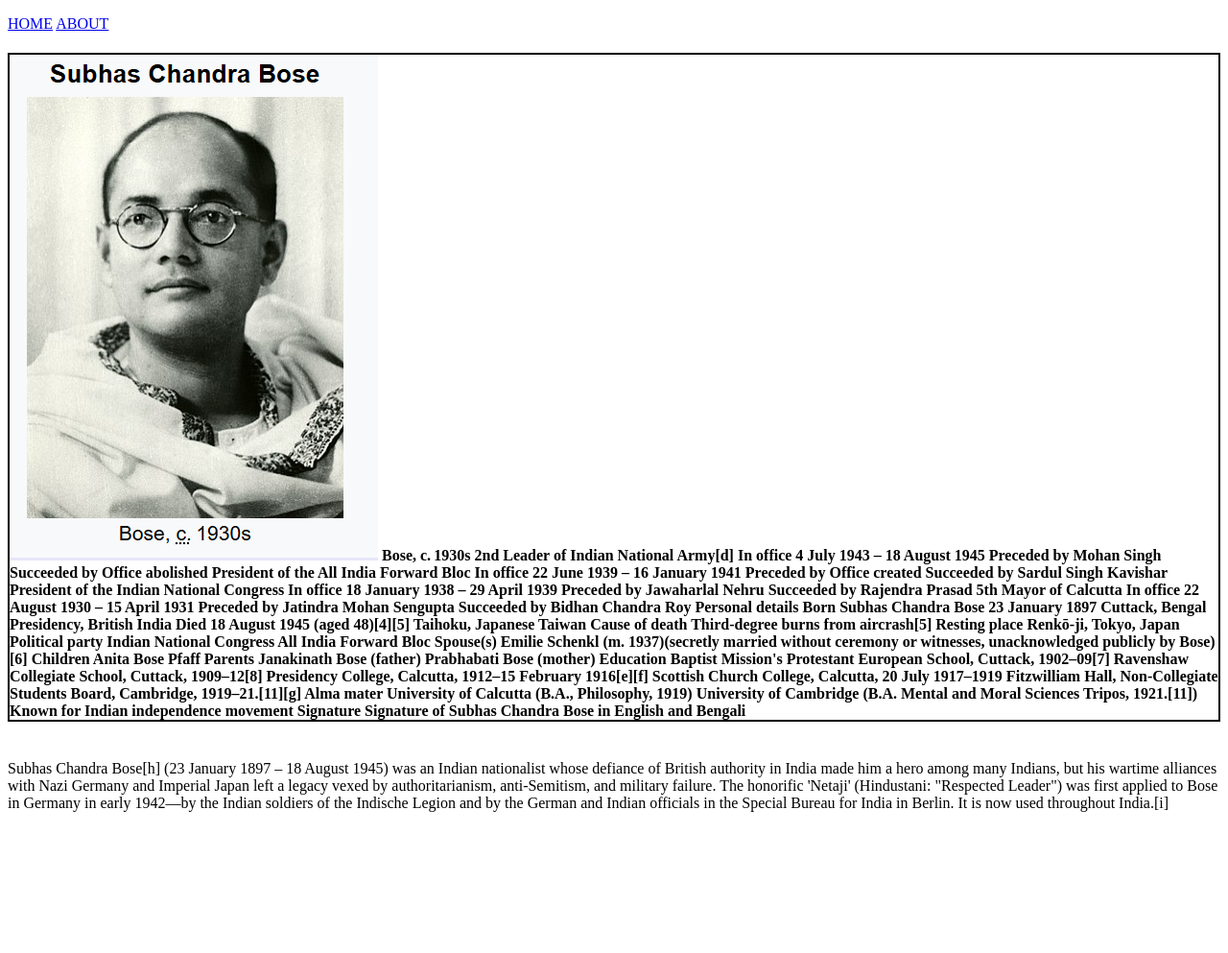
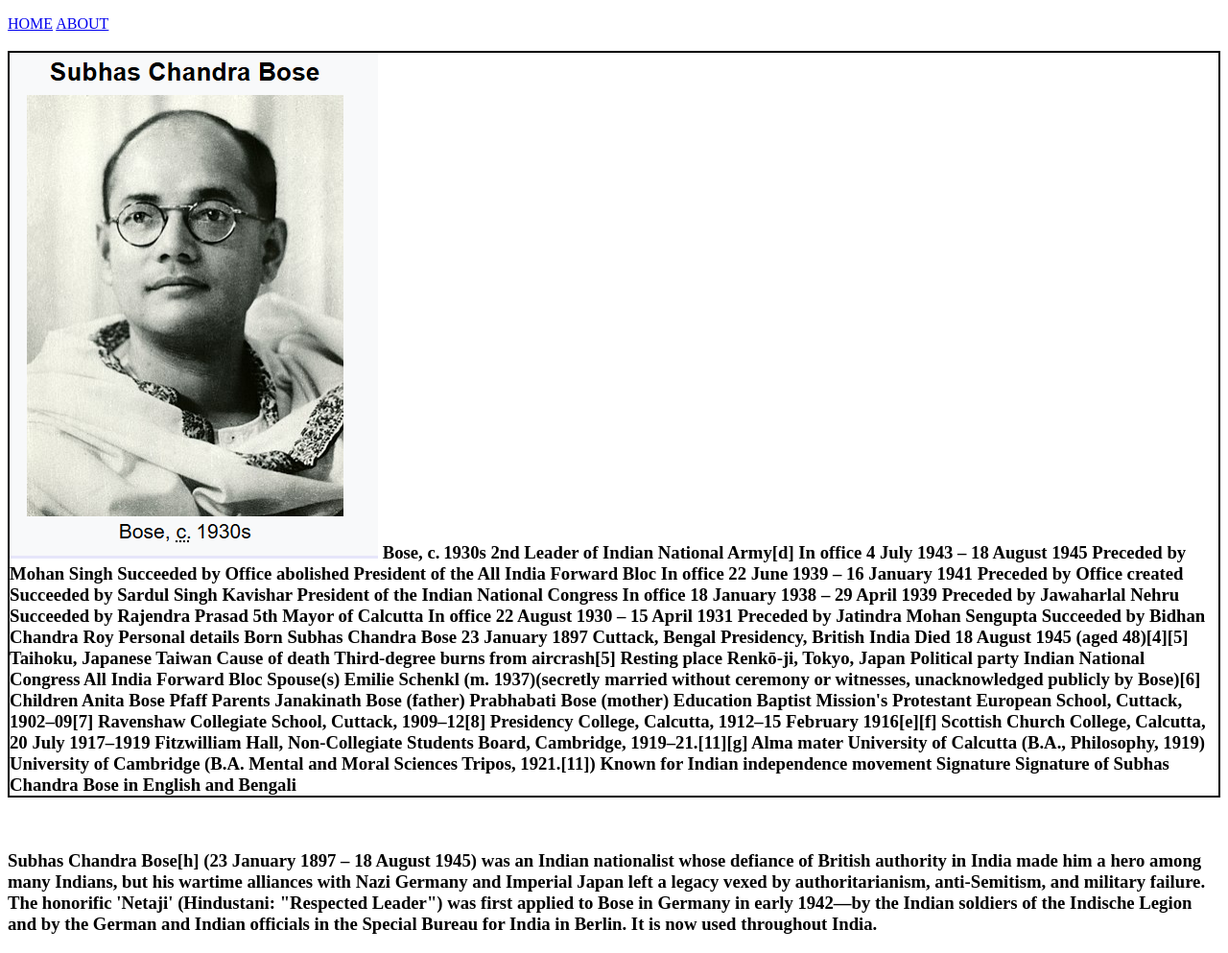
Before and after one commit to vaishu2714/role-model, a plain HTML site: page index.html in a window 1280 px wide. Shown: the whole page at 96% size. Before the commit the page ends 854 px from the top, so only its background shows below. Drawn offline with Linux system fonts and the light colour scheme.

Commit message:
Update index.html

```diff
--- a/index.html
+++ b/index.html
@@ -17,7 +17,7 @@
 
         <a href="about.html">ABOUT</a>
 
-<h4 class="sc">
+<h3 class="sc">
 
 <img src="Screenshot.png">
 
@@ -68,8 +68,8 @@ Alma mater
 University of Calcutta (B.A., Philosophy, 1919)
 University of Cambridge (B.A. Mental and Moral Sciences Tripos, 1921.[11])
 Known for	Indian independence movement
-Signature	Signature of Subhas Chandra Bose in English and Bengali</h4><body><br>
-Subhas Chandra Bose[h] (23 January 1897 – 18 August 1945) was an Indian nationalist whose defiance of British authority in India made him a hero among many Indians, but his wartime alliances with Nazi Germany and Imperial Japan left a legacy vexed by authoritarianism, anti-Semitism, and military failure. The honorific 'Netaji' (Hindustani: "Respected Leader") was first applied to Bose in Germany in early 1942—by the Indian soldiers of the Indische Legion and by the German and Indian officials in the Special Bureau for India in Berlin. It is now used throughout India.[i]
+Signature	Signature of Subhas Chandra Bose in English and Bengali</h3><body><br>
+<h3>Subhas Chandra Bose[h] (23 January 1897 – 18 August 1945) was an Indian nationalist whose defiance of British authority in India made him a hero among many Indians, but his wartime alliances with Nazi Germany and Imperial Japan left a legacy vexed by authoritarianism, anti-Semitism, and military failure. The honorific 'Netaji' (Hindustani: "Respected Leader") was first applied to Bose in Germany in early 1942—by the Indian soldiers of the Indische Legion and by the German and Indian officials in the Special Bureau for India in Berlin. It is now used throughout India.</h3>
 
 </body>
 </html>
```
